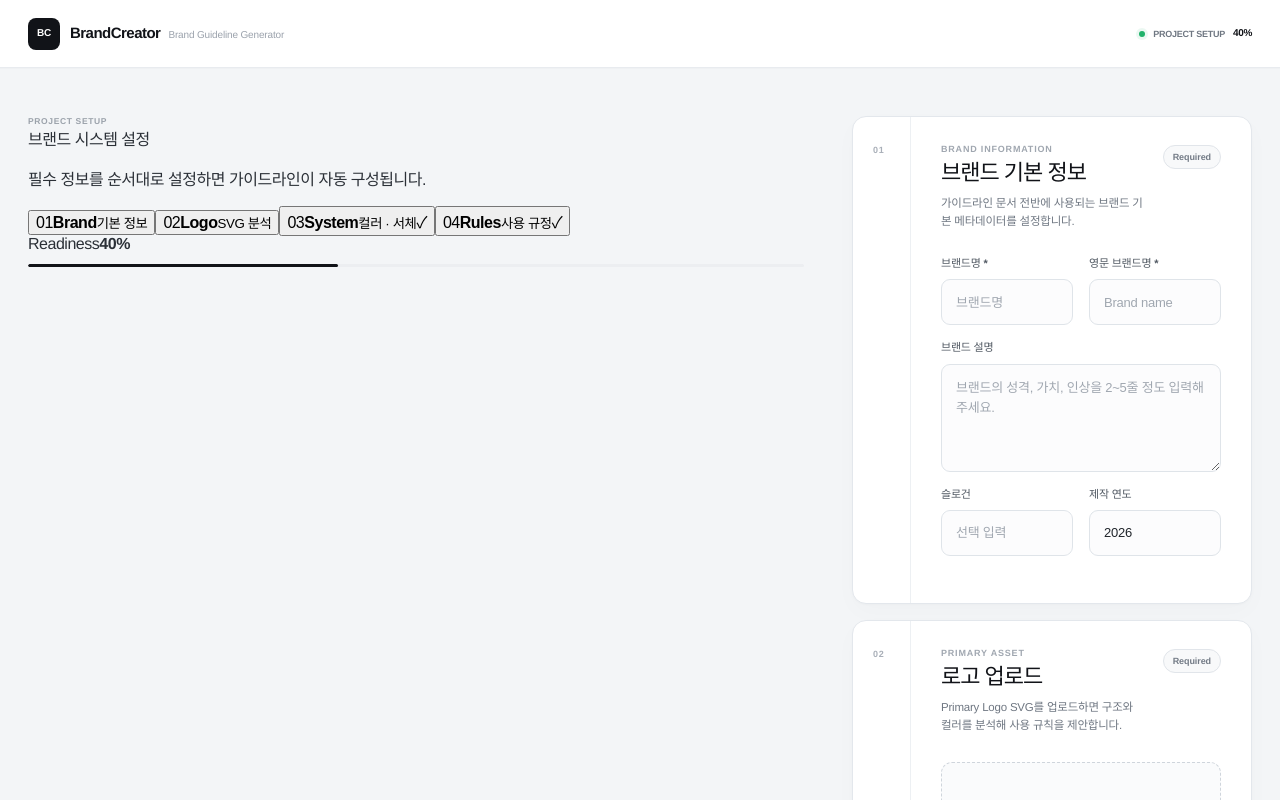
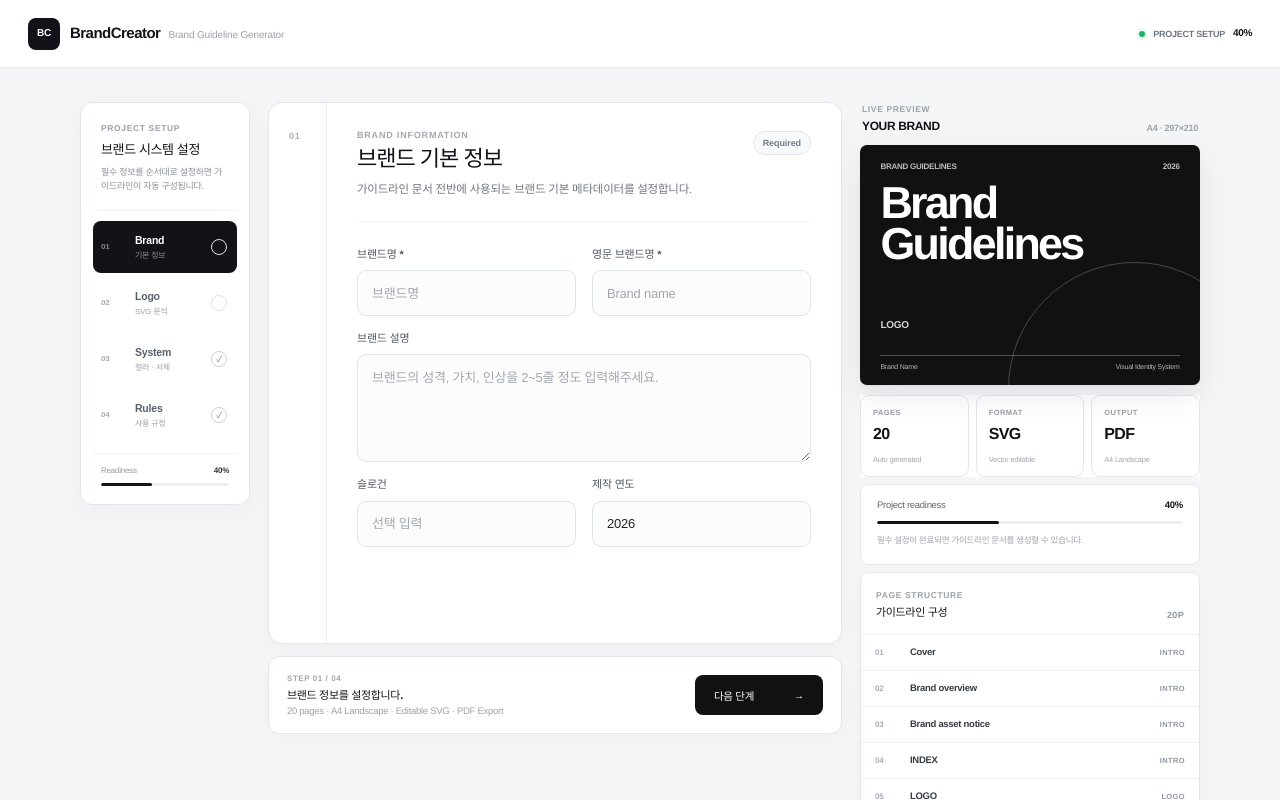
Before and after one commit to jyhome1228-cyber/brandcreator, a React (Vite) app: page / in a window 1280 px wide. Shown: the top 800 px of the page. Built offline with nearby package versions, Linux system fonts and the light colour scheme.

Commit message:
Style stepped BrandCreator application workspace

```diff
--- a/src/refinements.css
+++ b/src/refinements.css
@@ -2194,3 +2194,368 @@ body {
     font-size: 20px;
   }
 }
+
+
+/* -------------------------------------------------------------------------- */
+/* Stepped application workspace                                               */
+/* -------------------------------------------------------------------------- */
+
+.setup-workspace {
+  width: min(1480px, calc(100% - 48px));
+  grid-template-columns: 190px minmax(0, 1fr) 390px;
+  gap: 24px;
+  align-items: start;
+  padding-top: 34px;
+}
+
+.setup-step-nav {
+  position: sticky;
+  top: 92px;
+  align-self: start;
+  padding: 18px 12px 14px;
+  border: 1px solid #e3e7ec;
+  border-radius: 12px;
+  background: rgba(255,255,255,.94);
+  box-shadow: 0 8px 24px rgba(15,18,24,.028);
+}
+
+.step-nav-head {
+  padding: 2px 8px 16px;
+  border-bottom: 1px solid #edf0f3;
+}
+
+.step-nav-head strong {
+  display: block;
+  margin-top: 6px;
+  color: #111318;
+  font-size: 13px;
+  font-weight: 720;
+  letter-spacing: -0.03em !important;
+}
+
+.step-nav-head p {
+  margin: 8px 0 0;
+  color: #89919b;
+  font-size: 9px;
+  line-height: 1.55;
+}
+
+.step-nav-list {
+  display: grid;
+  gap: 4px;
+  padding: 10px 0 12px;
+}
+
+.step-nav-item {
+  width: 100%;
+  min-height: 52px;
+  padding: 8px 8px;
+  border: 0;
+  border-radius: 8px;
+  background: transparent;
+  display: grid;
+  grid-template-columns: 26px minmax(0, 1fr) 18px;
+  align-items: center;
+  gap: 8px;
+  text-align: left;
+  color: #58606a;
+  transition: background .15s, color .15s;
+}
+
+.step-nav-item:hover {
+  background: #f7f8fa;
+}
+
+.step-nav-item.active {
+  background: #111318;
+  color: #fff;
+}
+
+.step-nav-number {
+  color: #a4abb4;
+  font-size: 8px;
+  font-weight: 760;
+  font-variant-numeric: tabular-nums;
+}
+
+.step-nav-item.active .step-nav-number {
+  color: rgba(255,255,255,.48);
+}
+
+.step-nav-copy {
+  min-width: 0;
+  display: grid;
+  gap: 3px;
+}
+
+.step-nav-copy strong {
+  font-size: 10.5px;
+  font-weight: 680;
+  letter-spacing: -0.02em !important;
+}
+
+.step-nav-copy small {
+  color: #9aa1aa;
+  font-size: 8px;
+}
+
+.step-nav-item.active .step-nav-copy small {
+  color: rgba(255,255,255,.5);
+}
+
+.step-nav-item i {
+  width: 16px;
+  height: 16px;
+  border: 1px solid #dde1e6;
+  border-radius: 50%;
+  display: inline-flex;
+  align-items: center;
+  justify-content: center;
+  color: transparent;
+  font-size: 8px;
+  font-style: normal;
+}
+
+.step-nav-item i.complete {
+  border-color: #cbd1d7;
+  color: #69717b;
+  background: #fff;
+}
+
+.step-nav-item.active i.complete {
+  border-color: rgba(255,255,255,.22);
+  color: #fff;
+  background: rgba(255,255,255,.1);
+}
+
+.step-nav-progress {
+  padding: 12px 8px 4px;
+  border-top: 1px solid #edf0f3;
+}
+
+.step-nav-progress > div:first-child {
+  display: flex;
+  justify-content: space-between;
+  gap: 12px;
+  color: #9299a3;
+  font-size: 8px;
+}
+
+.step-nav-progress strong {
+  color: #30363d;
+  font-size: 8px;
+  font-weight: 720;
+}
+
+.step-nav-progress .progress-track {
+  margin-top: 8px;
+}
+
+.setup-main {
+  min-width: 0;
+}
+
+.setup-module-stack {
+  display: block;
+}
+
+.setup-panel {
+  display: none;
+  min-height: 540px;
+}
+
+.setup-panel.active {
+  display: grid;
+}
+
+.setup-panel .module-content {
+  min-height: 540px;
+}
+
+.setup-panel .module-heading {
+  padding-bottom: 22px;
+  border-bottom: 1px solid #edf0f3;
+}
+
+.setup-panel .module-description {
+  max-width: 680px;
+}
+
+.step-actions {
+  min-height: 78px;
+  margin-top: 12px;
+  padding: 14px 18px;
+  border-radius: 11px;
+}
+
+.action-step {
+  color: #a0a7b0 !important;
+  font-size: 8px !important;
+  font-weight: 760;
+  letter-spacing: .07em !important;
+}
+
+.step-actions .action-copy strong {
+  margin-top: 1px;
+  font-size: 11px;
+  font-weight: 650;
+}
+
+.step-action-buttons {
+  display: flex;
+  align-items: center;
+  gap: 8px;
+}
+
+.step-action-buttons .button {
+  height: 40px;
+  border-radius: 8px;
+  font-size: 10.5px;
+}
+
+.step-back {
+  min-width: 72px;
+}
+
+.step-action-buttons .creator-primary {
+  min-width: 128px;
+}
+
+.setup-preview-panel {
+  position: relative;
+}
+
+.preview-sticky {
+  top: 92px;
+}
+
+.preview-panel-heading {
+  padding: 2px 2px 0;
+}
+
+.creator-document-preview {
+  box-shadow:
+    0 1px 2px rgba(15,18,24,.05),
+    0 12px 32px rgba(15,18,24,.08);
+}
+
+.preview-system-grid,
+.preview-progress-card,
+.page-structure-card {
+  background: #fff;
+}
+
+.preview-system-grid {
+  padding: 0;
+}
+
+.page-structure-card {
+  box-shadow: 0 8px 24px rgba(15,18,24,.018);
+}
+
+@media (max-width: 1280px) {
+  .setup-workspace {
+    width: min(1120px, calc(100% - 40px));
+    grid-template-columns: 170px minmax(0, 1fr) 340px;
+    gap: 18px;
+  }
+}
+
+@media (max-width: 1080px) {
+  .setup-workspace {
+    grid-template-columns: 160px minmax(0, 1fr);
+  }
+
+  .setup-preview-panel {
+    grid-column: 1 / -1;
+  }
+
+  .preview-sticky {
+    position: static;
+    display: grid;
+    grid-template-columns: minmax(0, 1fr) 320px;
+    gap: 10px;
+  }
+
+  .preview-panel-heading {
+    grid-column: 1 / -1;
+  }
+
+  .creator-document-preview {
+    grid-row: 2 / span 3;
+  }
+
+  .preview-system-grid,
+  .preview-progress-card,
+  .page-structure-card {
+    grid-column: 2;
+  }
+}
+
+@media (max-width: 767px) {
+  .setup-workspace {
+    display: block;
+    width: calc(100% - 24px);
+    padding-top: 20px;
+  }
+
+  .setup-step-nav {
+    position: static;
+    margin-bottom: 12px;
+    padding: 10px;
+  }
+
+  .step-nav-head,
+  .step-nav-progress {
+    display: none;
+  }
+
+  .step-nav-list {
+    grid-template-columns: repeat(4, minmax(0, 1fr));
+    gap: 4px;
+    padding: 0;
+  }
+
+  .step-nav-item {
+    min-height: 58px;
+    grid-template-columns: 1fr;
+    gap: 3px;
+    justify-items: center;
+    text-align: center;
+  }
+
+  .step-nav-number {
+    font-size: 8px;
+  }
+
+  .step-nav-copy small,
+  .step-nav-item i {
+    display: none;
+  }
+
+  .setup-panel,
+  .setup-panel .module-content {
+    min-height: 0;
+  }
+
+  .step-actions {
+    align-items: stretch;
+    flex-direction: column;
+  }
+
+  .step-action-buttons {
+    width: 100%;
+  }
+
+  .step-action-buttons .button {
+    flex: 1;
+  }
+
+  .setup-preview-panel {
+    margin-top: 18px;
+  }
+
+  .preview-sticky {
+    display: block;
+  }
+}
```
